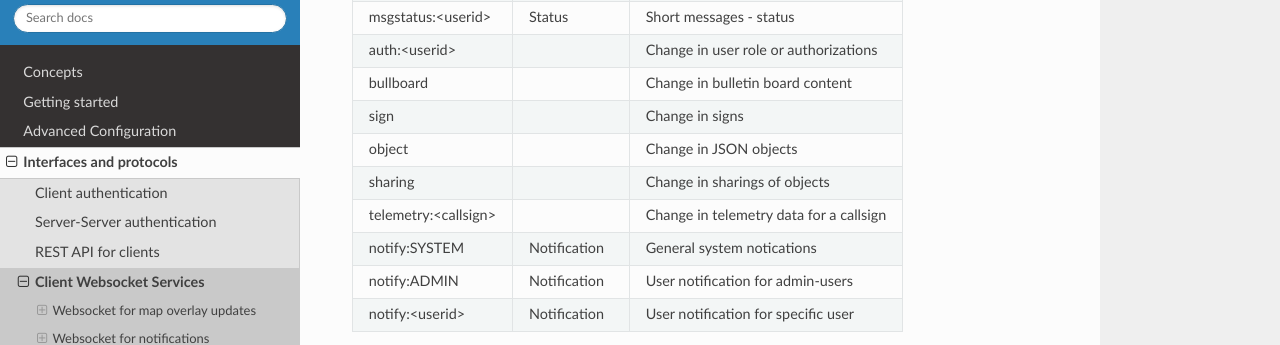
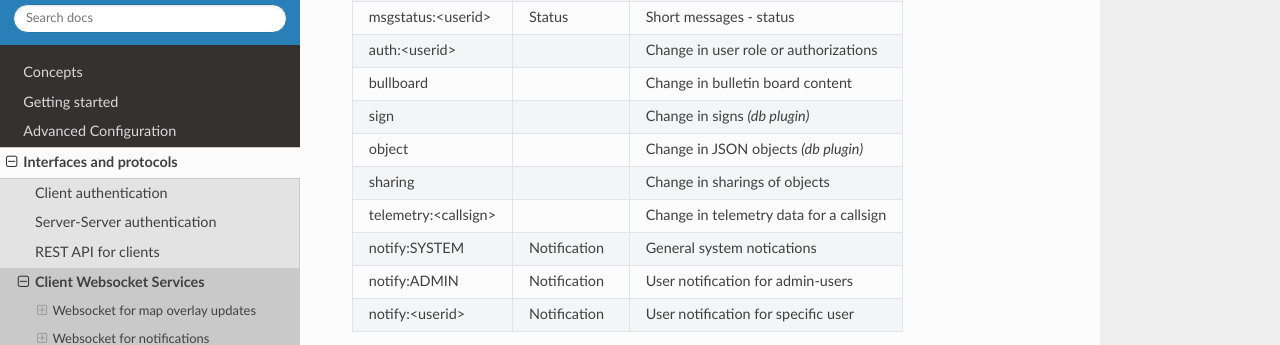
Before and after one commit to joakimsk/docs, a Sphinx documentation site: the page built from docs/cwebsocket.rst, in a window 1280 px wide and 900 px high, scrolled down 3309 px. Shown: the part 151-496 px from the top of the window. Built offline with Sphinx 7.4.7 and the Read the Docs theme 2.0.0, drawn with Linux system fonts in a browser that asks for light colours.

Commit message:
Update cwebsocket.rst

```diff
--- a/docs/cwebsocket.rst
+++ b/docs/cwebsocket.rst
@@ -144,8 +144,8 @@ messages:<userid>        Message        Short messages - incoming message
 msgstatus:<userid>       Status         Short messages - status
 auth:<userid>                           Change in user role or authorizations
 bullboard                               Change in bulletin board content
-sign                                    Change in signs
-object                                  Change in JSON objects
+sign                                    Change in signs *(db plugin)*
+object                                  Change in JSON objects *(db plugin)*
 sharing                                 Change in sharings of objects
 telemetry:<callsign>                    Change in telemetry data for a callsign
 notify:SYSTEM            Notification   General system notications
```
